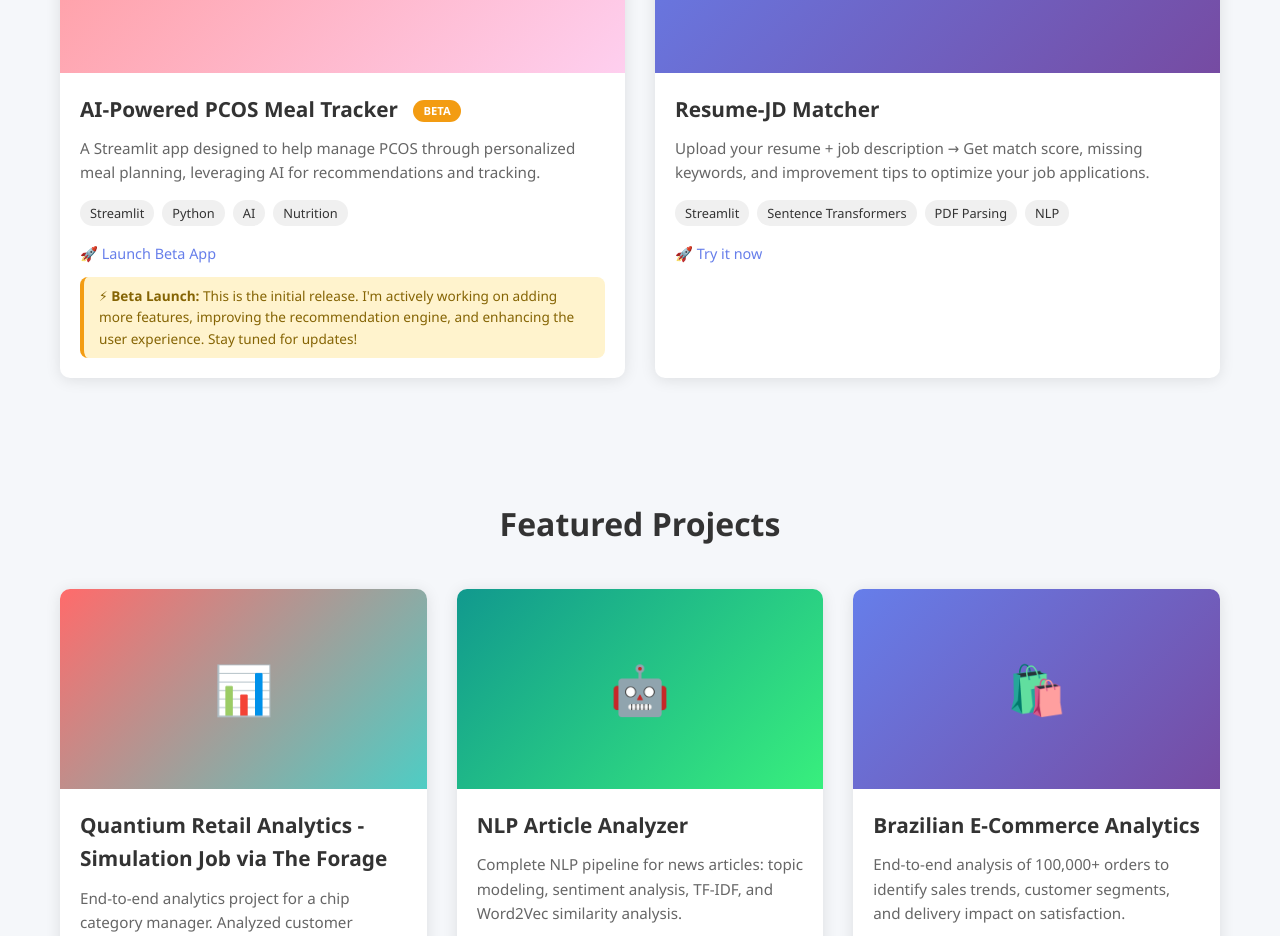
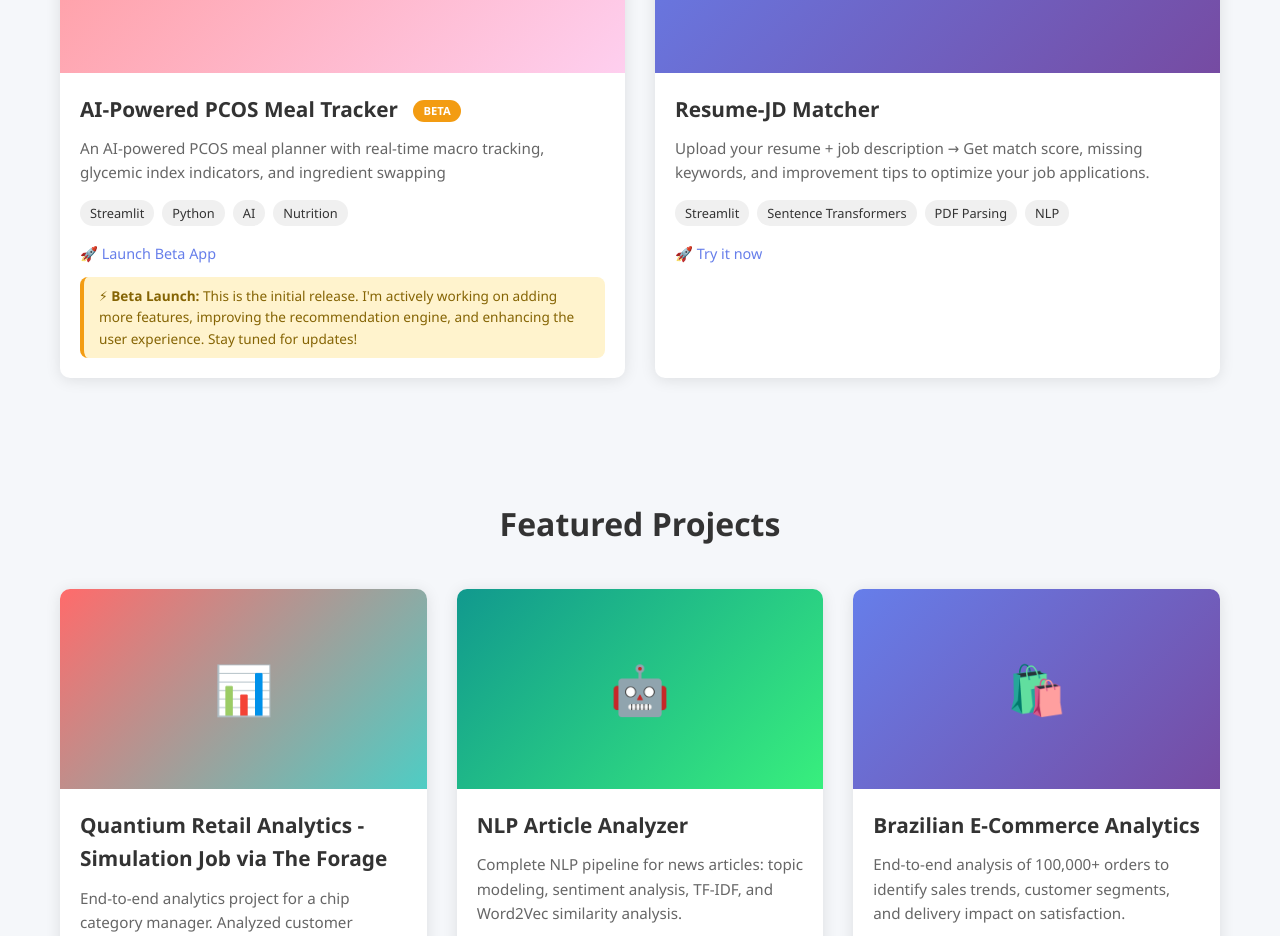
Before and after one commit to raina989/raina989.github.io, a plain HTML site: page index.html in a window 1280 px wide. Shown: the part 1940-2876 px from the top of the page. Drawn offline with Linux system fonts and the light colour scheme.

Commit message:
Update index.html

```diff
--- a/index.html
+++ b/index.html
@@ -404,7 +404,7 @@
                             AI-Powered PCOS Meal Tracker
                             <span class="beta-badge">BETA</span>
                         </h3>
-                        <p class="project-desc">A Streamlit app designed to help manage PCOS through personalized meal planning, leveraging AI for recommendations and tracking.</p>
+                        <p class="project-desc">An AI-powered PCOS meal planner with real-time macro tracking, glycemic index indicators, and ingredient swapping</p>
                         <div class="project-tech">
                             <span class="tech-tag">Streamlit</span>
                             <span class="tech-tag">Python</span>
```
